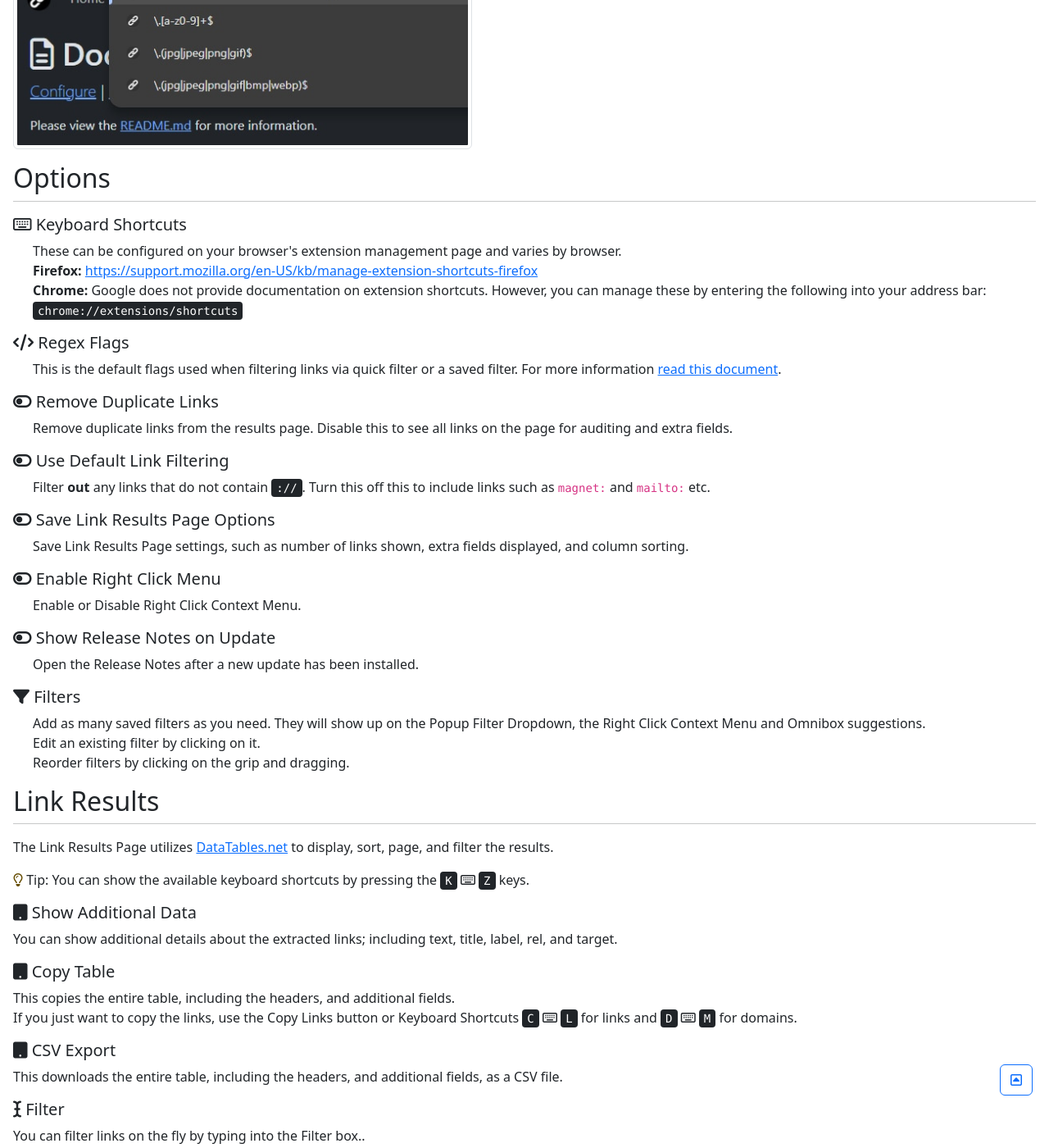
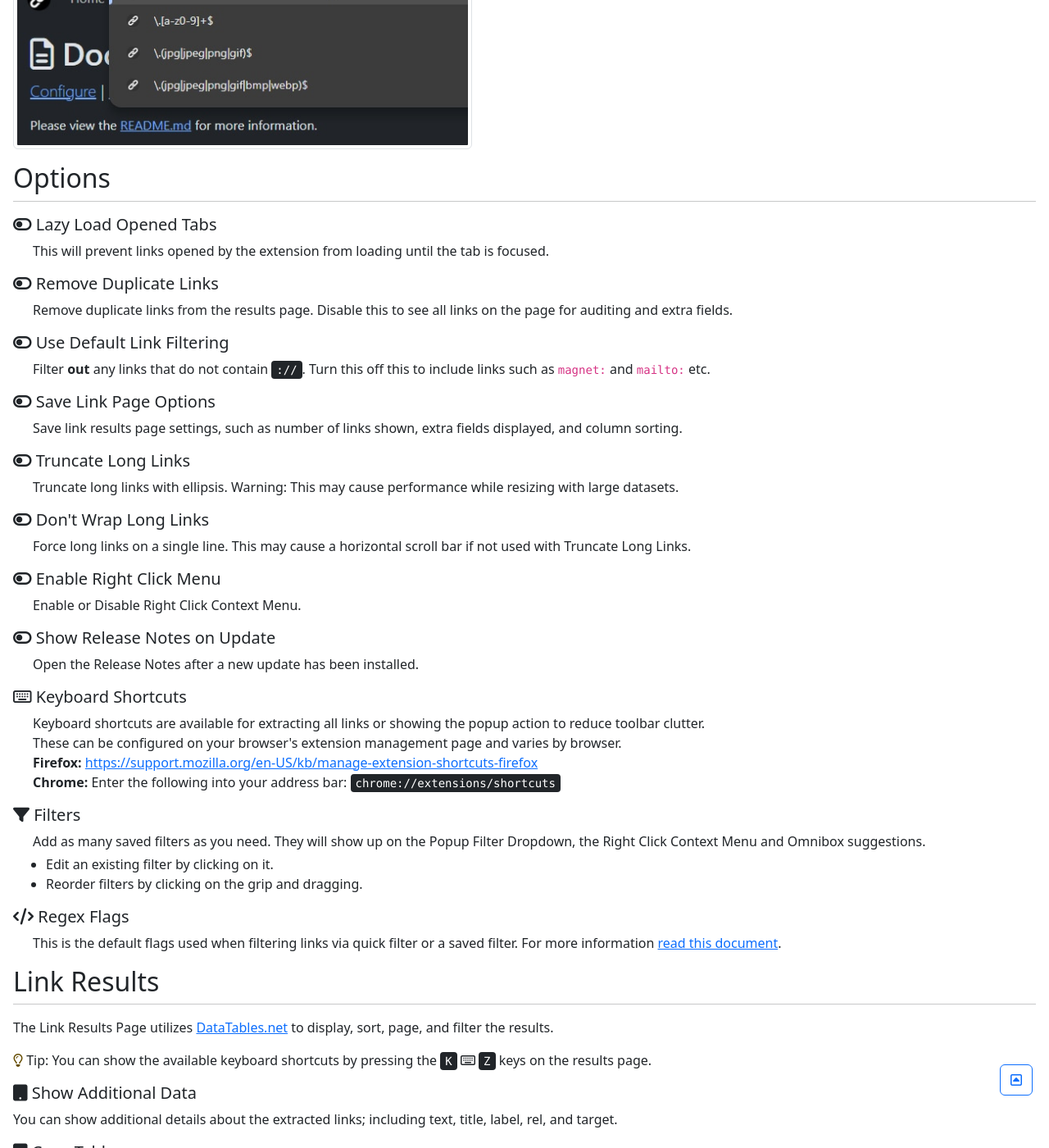
Before and after one commit to cssnr/link-extractor-site, a Jekyll site: the page built from src/html/docs.html, in a window 1280 px wide and 1400 px high, scrolled down 1542 px. Shown: the whole window at 82% size. Built offline with Jekyll 4.4.1, drawn with Linux system fonts in a browser that asks for light colours; comment, search, counter and statistics services are not loaded; some of the changed text lies outside the part shown.

Commit message:
Update for new Options

```diff
--- a/src/html/docs.html
+++ b/src/html/docs.html
@@ -14,8 +14,8 @@ description: Documentation and Instructions for configuring and using Link Extra
 <h2 id="configure">Configure</h2>
 <hr class="mt-0">
 
-<p>You can access Link Extractor through the Icon on the Extension Toolbar or Right Click Context Menu.</p>
-<p>You can pin the Addon by locating the Link Extractor icon on the Extension Toolbar, then;</p>
+<p>You can access {{ site.site_name }} through the Icon on the Extension Toolbar or Right Click Context Menu.</p>
+<p>You can pin the Addon by locating the {{ site.site_name }} icon on the Extension Toolbar, then;</p>
 <ul>
     <li><strong>Firefox</strong>, click the Settings Wheel and Pin to Toolbar.<br></li>
     <li><strong>Chrome</strong>, click the Pin icon.<br></li>
@@ -64,7 +64,7 @@ description: Documentation and Instructions for configuring and using Link Extra
 </p>
 <p>
     Omnibox lets you extract links by typing <code>link</code> into the address bar followed by a <code>space</code>.<br>
-    Additionally you can start typing to show saved filters matching your entry or enter an on-the-fly filter.<br>
+    Additionally, you can start typing to show saved filters matching your entry or enter an on-the-fly filter.<br>
     <span class="fw-bold">Chrome</span> does not allow an empty omnibox entry. To extract all links, simply enter a second space after activating the Omnibox.<br>
     <span class="fw-bold">Firefox</span> does not allow using the Omnibox unless you have granted host permissions to the web extension.<br>
 </p>
@@ -74,48 +74,60 @@ description: Documentation and Instructions for configuring and using Link Extra
 <h2 id="options">Options</h2>
 <hr class="mt-0">
 
+<h5><i class="fa-solid fa-toggle-off"></i> Lazy Load Opened Tabs</h5>
+<p class="ms-4">This will prevent links opened by the extension from loading until the tab is focused.</p>
+
+<h5><i class="fa-solid fa-toggle-off"></i> Remove Duplicate Links</h5>
+<p class="ms-4">Remove duplicate links from the results page. Disable this to see all links on the page for auditing and extra fields.</p>
+
+<h5><i class="fa-solid fa-toggle-off"></i> Use Default Link Filtering</h5>
+<p class="ms-4">
+    Filter <strong>out</strong> any links that do not contain <kbd>://</kbd>.
+    Turn this off this to include links such as <code>magnet:</code> and <code>mailto:</code> etc.
+</p>
+
+<h5><i class="fa-solid fa-toggle-off"></i> Save Link Page Options</h5>
+<p class="ms-4">Save link results page settings, such as number of links shown, extra fields displayed, and column sorting.</p>
+
+<h5><i class="fa-solid fa-toggle-off"></i> Truncate Long Links </h5>
+<p class="ms-4">Truncate long links with ellipsis. Warning: This may cause performance while resizing with large datasets.</p>
+
+<h5><i class="fa-solid fa-toggle-off"></i> Don't Wrap Long Links </h5>
+<p class="ms-4">Force long links on a single line. This may cause a horizontal scroll bar if not used with Truncate Long Links.</p>
+
+<h5><i class="fa-solid fa-toggle-off"></i> Enable Right Click Menu</h5>
+<p class="ms-4">Enable or Disable Right Click Context Menu.</p>
+
+<h5><i class="fa-solid fa-toggle-off"></i> Show Release Notes on Update</h5>
+<p class="ms-4">Open the Release Notes after a new update has been installed.</p>
+
 <h5><i class="fa-regular fa-keyboard"></i> Keyboard Shortcuts</h5>
-<p class="ps-4">
+<p class="ms-4">
+    Keyboard shortcuts are available for extracting all links or showing the popup action to reduce toolbar clutter.
+    <br>
     These can be configured on your browser's extension management page and varies by browser.
     <br>
     <strong>Firefox:</strong> <a href="https://support.mozilla.org/en-US/kb/manage-extension-shortcuts-firefox" target="_blank" rel="noopener">
         https://support.mozilla.org/en-US/kb/manage-extension-shortcuts-firefox</a>
     <br>
-    <strong>Chrome:</strong> Google does not provide documentation on extension shortcuts.
-    However, you can manage these by entering the following into your address bar:
+    <strong>Chrome:</strong> Enter the following into your address bar:
     <kbd role="button" data-clipboard-text="chrome://extensions/shortcuts">chrome://extensions/shortcuts</kbd>
 </p>
 
+<h5><i class="fa-solid fa-filter"></i> Filters</h5>
+<p class="ms-4 mb-1">
+    Add as many saved filters as you need. They will show up on the Popup Filter Dropdown, the Right Click Context Menu and Omnibox suggestions.
+</p>
+<ul class="ms-2">
+    <li>Edit an existing filter by clicking on it.</li>
+    <li>Reorder filters by clicking on the grip and dragging.</li>
+</ul>
+
 <h5><i class="fa-solid fa-code"></i> Regex Flags</h5>
-<p class="ps-4">
+<p class="ms-4">
     This is the default flags used when filtering links via quick filter or a saved filter. For more information
     <a href="https://developer.mozilla.org/en-US/docs/Web/JavaScript/Guide/Regular_expressions#advanced_searching_with_flags"
        target="_blank" rel="noopener">read this document</a>.
-</p>
-
-<h5><i class="fa-solid fa-toggle-off"></i> Remove Duplicate Links</h5>
-<p class="ps-4">Remove duplicate links from the results page. Disable this to see all links on the page for auditing and extra fields.</p>
-
-<h5><i class="fa-solid fa-toggle-off"></i> Use Default Link Filtering</h5>
-<p class="ps-4">
-    Filter <strong>out</strong> any links that do not contain <kbd>://</kbd>.
-    Turn this off this to include links such as <code>magnet:</code> and <code>mailto:</code> etc.
-</p>
-
-<h5><i class="fa-solid fa-toggle-off"></i> Save Link Results Page Options</h5>
-<p class="ps-4">Save Link Results Page settings, such as number of links shown, extra fields displayed, and column sorting.</p>
-
-<h5><i class="fa-solid fa-toggle-off"></i> Enable Right Click Menu</h5>
-<p class="ps-4">Enable or Disable Right Click Context Menu.</p>
-
-<h5><i class="fa-solid fa-toggle-off"></i> Show Release Notes on Update</h5>
-<p class="ps-4">Open the Release Notes after a new update has been installed.</p>
-
-<h5><i class="fa-solid fa-filter"></i> Filters</h5>
-<p class="ps-4">
-    Add as many saved filters as you need. They will show up on the Popup Filter Dropdown, the Right Click Context Menu and Omnibox suggestions.<br>
-    Edit an existing filter by clicking on it.<br>
-    Reorder filters by clicking on the grip and dragging.
 </p>
 
 <h2 id="links">Link Results</h2>
@@ -128,7 +140,7 @@ description: Documentation and Instructions for configuring and using Link Extra
 
 <p>
     <i class="fa-regular fa-lightbulb text-warning-emphasis"></i>
-    Tip: You can show the available keyboard shortcuts by pressing the <kbd>K</kbd> <i class="fa-regular fa-keyboard"></i> <kbd>Z</kbd> keys.
+    Tip: You can show the available keyboard shortcuts by pressing the <kbd>K</kbd> <i class="fa-regular fa-keyboard"></i> <kbd>Z</kbd> keys on the results page.
 </p>
 
 <h5><i class="fa-solid fa-tablet-button"></i> Show Additional Data</h5>
@@ -149,7 +161,7 @@ description: Documentation and Instructions for configuring and using Link Extra
 <h5><i class="fa-solid fa-i-cursor"></i> Filter</h5>
 <p>
     You can filter links on the fly by typing into the Filter box..<br>
-    <strong>Note:</strong> DataTables Search Filter does <strong>not</strong> support <code>$</code> or <code>^</code> in regular expressions
+    <strong class="text-warning-emphasis">Note:</strong> DataTables Search Filter does <strong>not</strong> support <code>$</code> or <code>^</code> in regular expressions
     (a custom search will be added in a future release).
 </p>
 
@@ -159,4 +171,4 @@ description: Documentation and Instructions for configuring and using Link Extra
     across sessions if you enable the <code>Save Links Page Options</code> Option.
 </p>
 
-<p class="mt-5">Please view the <a href="{{ site.github_url }}?tab=readme-ov-file#readme" target="_blank">README.md</a> for more information.</p>
+<p class="mt-5">For more information you can view <a href="{{ site.github_url }}?tab=readme-ov-file#readme" target="_blank">README.md</a> on GitHub.</p>
--- a/src/html/uninstall.html
+++ b/src/html/uninstall.html
@@ -4,7 +4,7 @@ dark: true
 permalink: /uninstall/
 noindex: true
 title: Uninstall
-description: Uninstall Feedback
+description: Uninstall Feedback.
 ---
 
 <div class="d-flex align-items-center h-100">
@@ -20,7 +20,7 @@ description: Uninstall Feedback
                     All <a href="{{ site.github_url }}/issues" target="_blank" rel="noopener">bugs that get reported</a> will be fixed!
                     <a href="{{ site.github_url }}/discussions/categories/feature-requests" target="_blank" rel="noopener">Feature Requests</a> are also greatly appreciated...
                 </p>
-                {% include alerts.html %}
+                {% render alerts.html %}
                 <form id="uninstall-form">
                     <input type="hidden" value="{{ site.discord_webhook }}" id="discord-webhook" hidden="hidden">
                     <div class="form-check form-switch fs-5">
--- a/src/js/uninstall.js
+++ b/src/js/uninstall.js
@@ -4,8 +4,8 @@ const searchParams = new URLSearchParams(window.location.search)
 const version = searchParams.get('version') || 'unknown'
 
 const noAlertVersion = '0.6.1'
-const uninstallMessage = `Link Extractor Uninstall, Version: **${version}**`
 const discordUsername = 'Link Extractor'
+const uninstallMessage = `${discordUsername} Uninstall, Version: **${version}**`
 const discordAvatar = 'https://link-extractor.cssnr.com/media/logo.png'
 
 const uninstallForm = document.getElementById('uninstall-form')
```
Also changed, not shown: src/html/index.html (+25 -23 lines).
